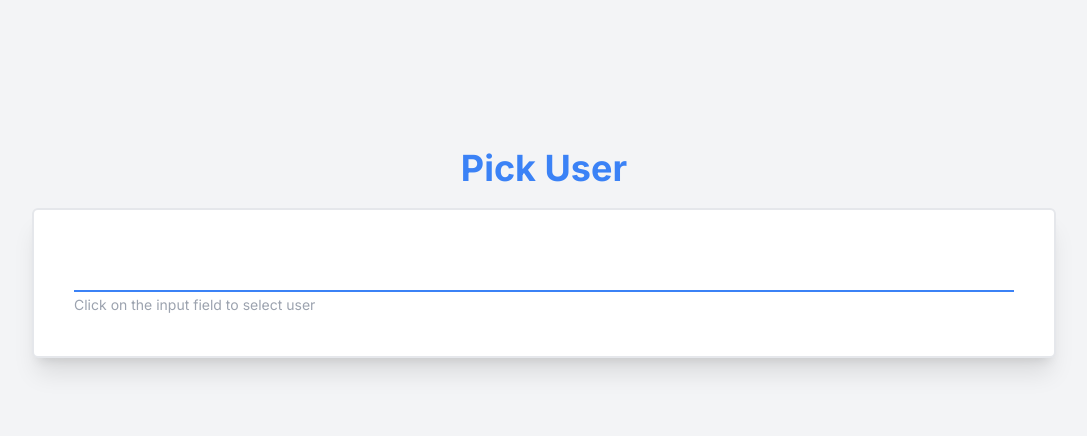
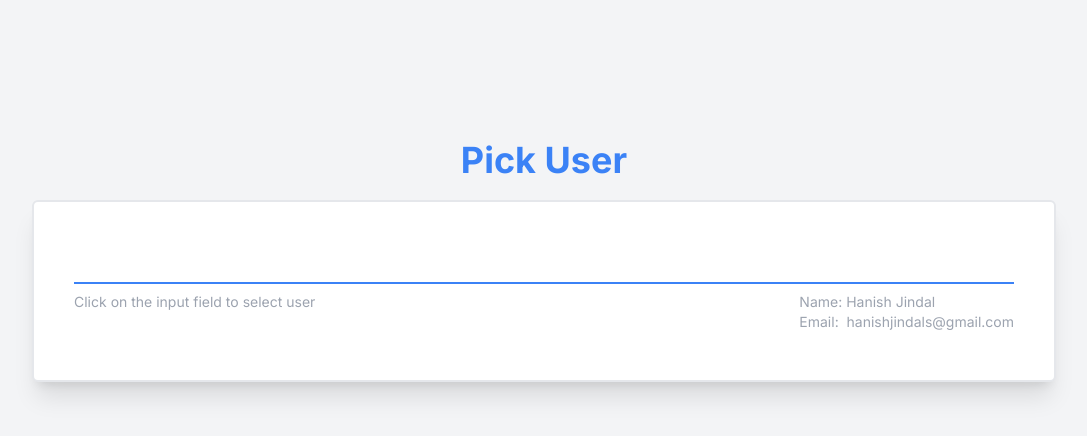
Before and after one commit to hanishjindal/zepto-assignment, a Next.js app: page / in a window 1280 px wide. Shown: the top 436 px of the page, without its empty margins (96-1183 px from the left). Built offline with nearby package versions, Linux system fonts and the light colour scheme.

Commit message:
added name and email

```diff
--- a/src/components/ChipCard.tsx
+++ b/src/components/ChipCard.tsx
@@ -126,7 +126,13 @@ const ChipCard: FC<ChipCardProps> = ({ inputFocus, setInputFocus }) => {
                 </span>
             </div>
 
-            <span className='text-sm text-gray-400 py-2'>{INPUT_INFO}</span>
+            <div className="w-full flex justify-between gap-10 py-2">
+                <span className='text-sm text-gray-400'>{INPUT_INFO}</span>
+                <div className='flex flex-col'>
+                    <span className='text-sm text-gray-400'>Name: Hanish Jindal</span>
+                    <span className='text-sm text-gray-400'>Email:&nbsp; hanishjindals@gmail.com</span>
+                </div>
+            </div>
         </div>
     )
 }
```
